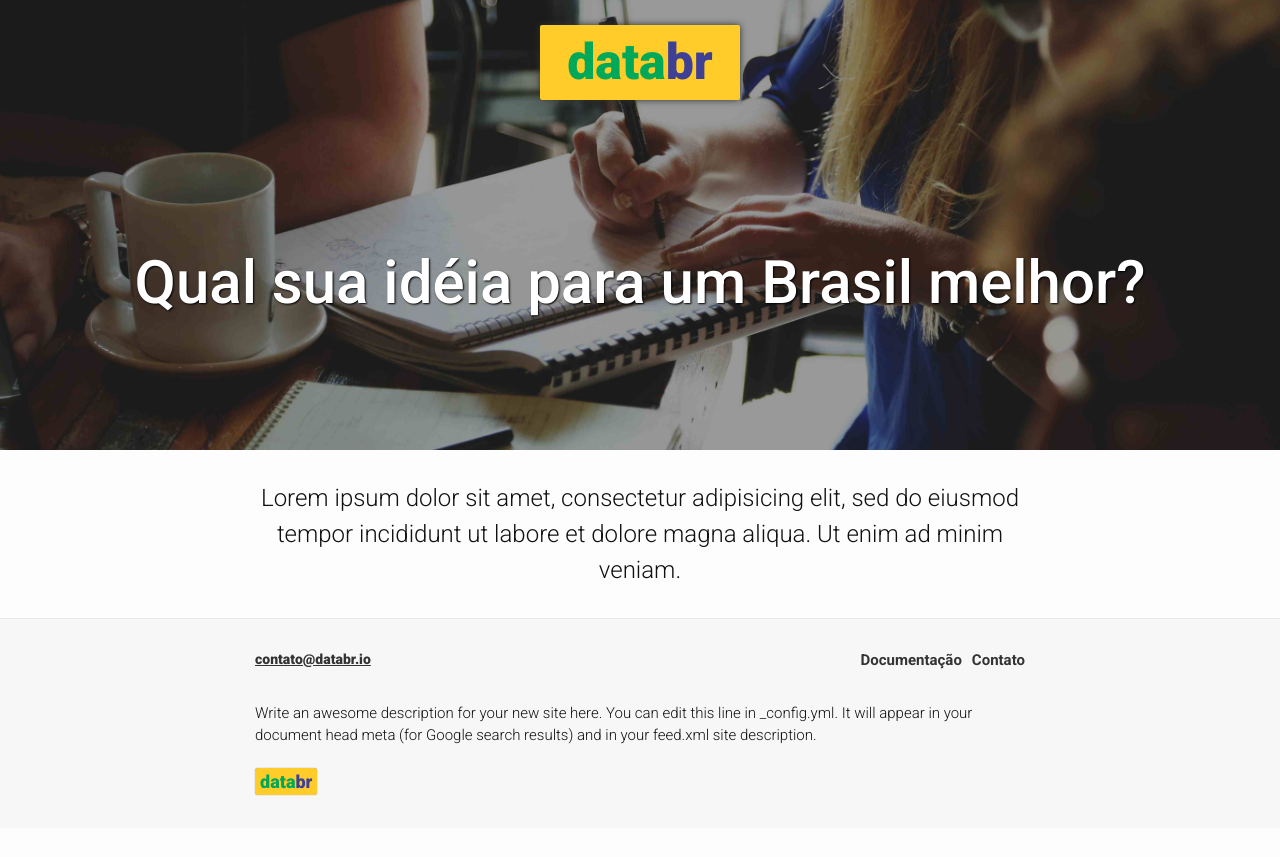
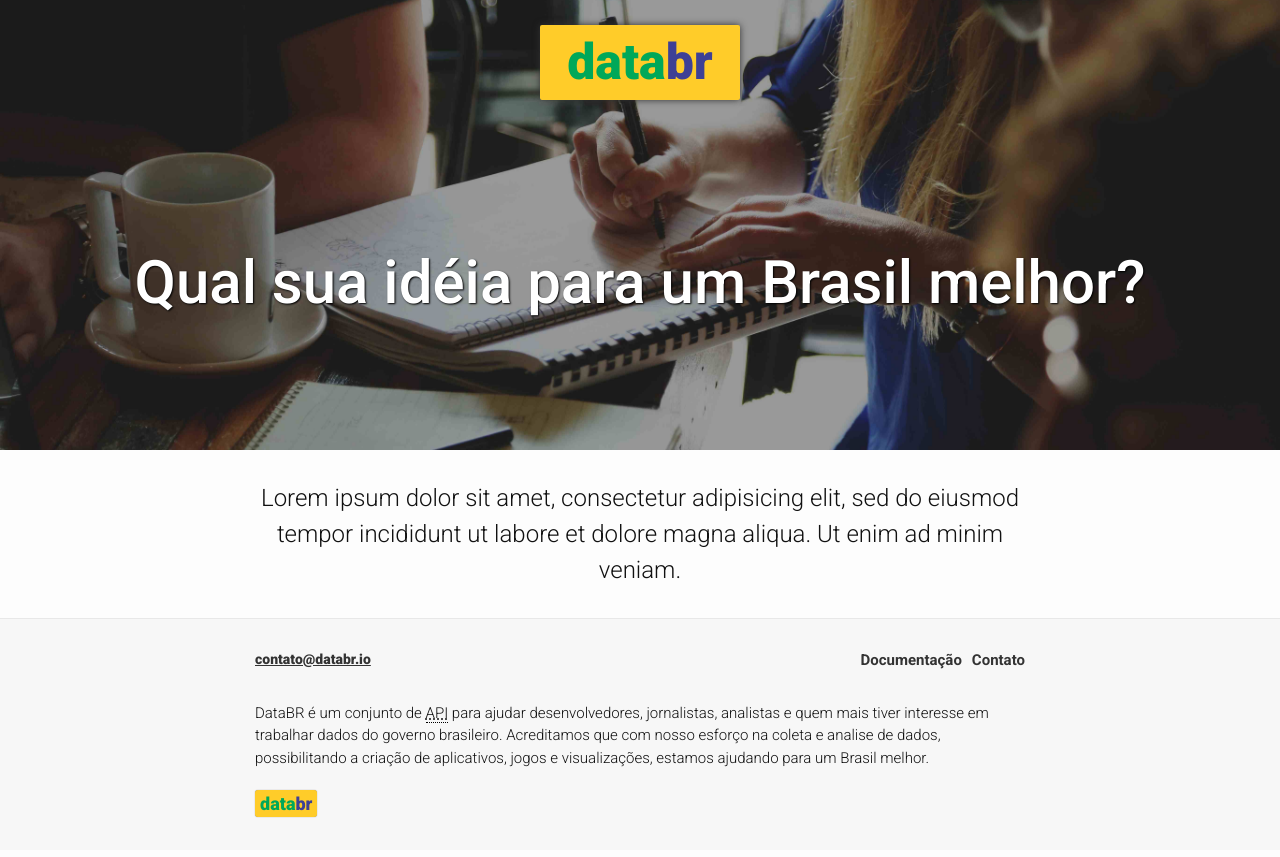
Before and after one commit to databr/databr.github.io, a Jekyll site: the page built from index.html, in a window 1280 px wide. Shown: the top 857 px of the page. Built offline with Jekyll 4.4.1, drawn with Linux system fonts in a browser that asks for light colours.

Commit message:
updated description

```diff
--- a/_config.yml
+++ b/_config.yml
@@ -1,12 +1,11 @@
 # Site settings
-title: dataBR
+title: DataBR
 email: contato@databr.io
-description: > # this means to ignore newlines until "baseurl:"
-  Write an awesome description for your new site here. You can edit this
-  line in _config.yml. It will appear in your document head meta (for
-  Google search results) and in your feed.xml site description.
-baseurl: "" # the subpath of your site, e.g. /blog/
-url: "http://databr.io" # the base hostname & protocol for your site
+description: >
+  DataBR é um conjunto de <abbr title="em português: Interface de Programação de Aplicações">API</abbr> para ajudar desenvolvedores, jornalistas, analistas e quem mais tiver interesse em trabalhar dados do governo brasileiro. Acreditamos que com nosso esforço na coleta e analise de dados, possibilitando a criação de aplicativos, jogos e visualizações, estamos ajudando para um Brasil melhor.
+baseurl: ""
+url: "http://databr.io"
 
-# Build settings
 markdown: kramdown
+
+twitter: databr_api
--- a/_includes/head.html
+++ b/_includes/head.html
@@ -4,7 +4,7 @@
     <meta http-equiv="X-UA-Compatible" content="IE=edge">
 
     <title>{% if page.title %}{{ page.title }}{% else %}{{ site.title }}{% endif %}</title>
-    <meta name="description" content="{{ site.description }}">
+    <meta name="description" content="{{ site.description || strip_html }}">
 
     <link href='http://fonts.googleapis.com/css?family=Roboto:400,900,700,400italic,100,300,300italic,500' rel='stylesheet' type='text/css'>
     <link rel="stylesheet" href="{{ "/css/main.css" | prepend: site.baseurl }}">
```
